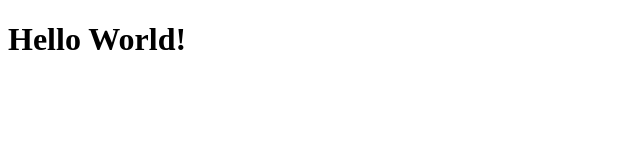
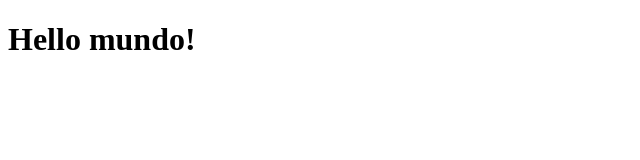
Before and after one commit to luispc29/gitTest, a plain HTML site: page index.html in a window 1280 px wide. Shown: the full height of the page, 0-640 px from the left. Drawn offline with Linux system fonts and the light colour scheme.

Commit message:
Update index.html
edit html file

```diff
--- a/index.html
+++ b/index.html
@@ -7,6 +7,6 @@
     <title>Document</title>
 </head>
 <body>
-    <h1>Hello World!</h1>
+    <h1>Hello mundo!</h1>
 </body>
 </html>
```
